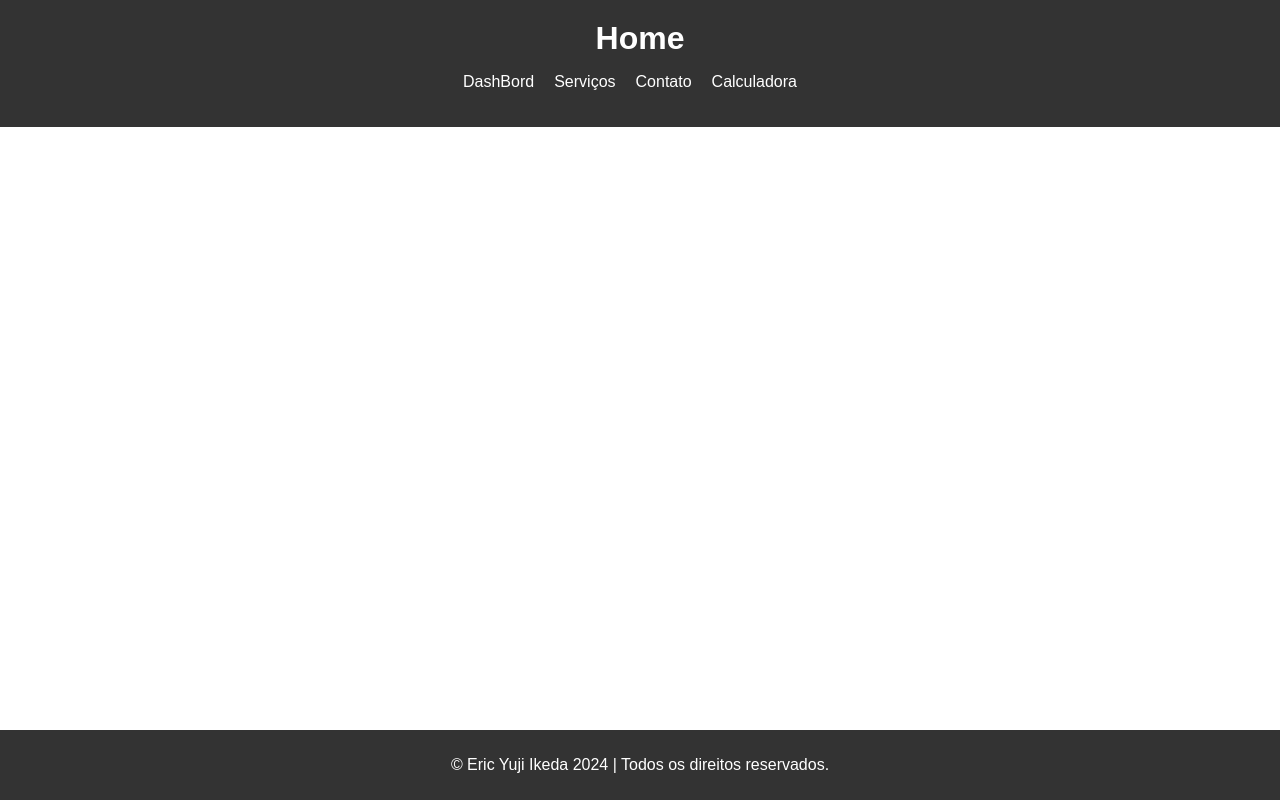
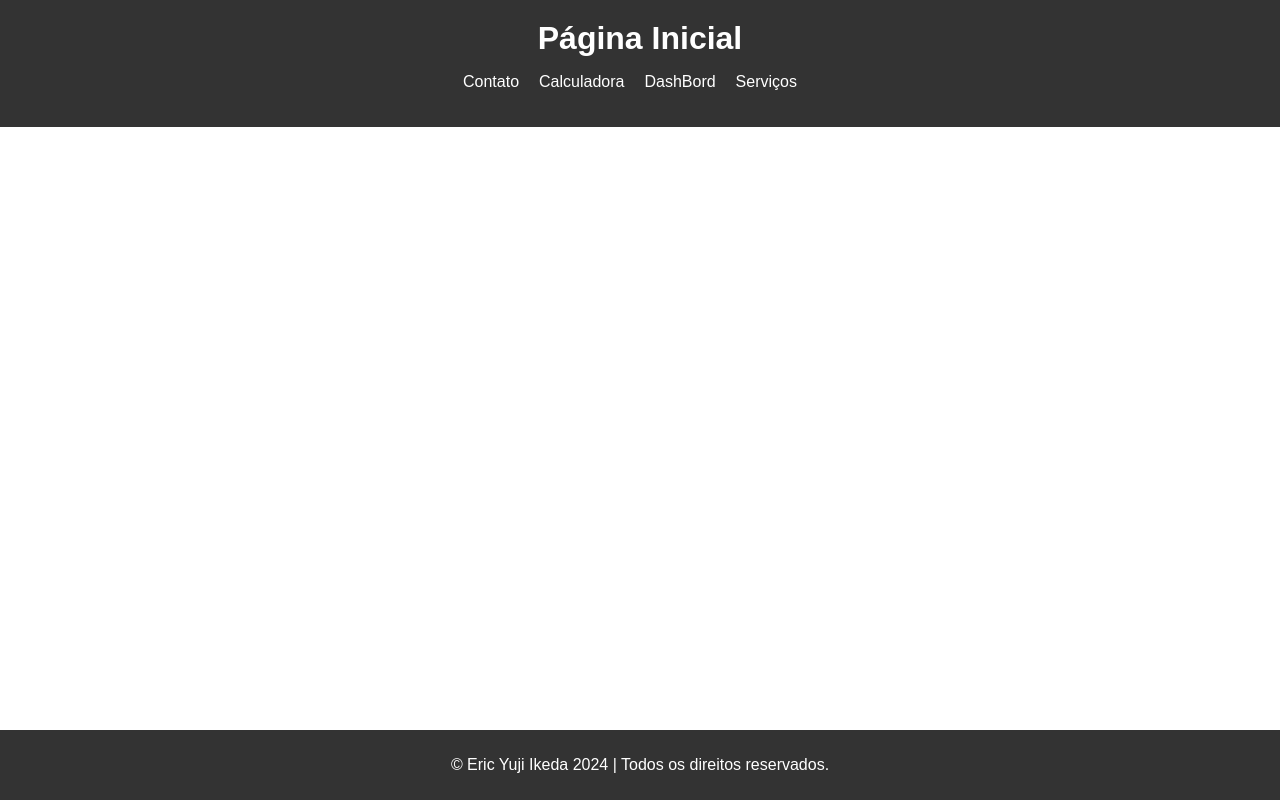
Before and after one commit to ikedayuji/Projeto_Solo_FrontEnd_React, a React (Create React App) app: page / in a window 1280 px wide. Built offline with nearby package versions, Linux system fonts and the light colour scheme.

Commit message:
Projeto v2.5 - Adicionado alguns botões na pág de Gráfico

```diff
--- a/src/App.js
+++ b/src/App.js
@@ -22,13 +22,13 @@ const App = () => {
       {!showDashboard && !showCalculadora && (
         <>
           <header className="header">
-            <h1>Home</h1>
+            <h1>Página Inicial</h1>
             <nav>
               <ul>
+                <li><a href="#contato"></a>Contato</li>
+                <li><a href="#calculadora" onClick={handleCalculadoraClick}>Calculadora</a></li>
                 <li><a href="#dashbord" onClick={handleDashboardClick}>DashBord</a></li>
                 <li><a href="#servicos">Serviços</a></li>
-                <li><a href="#contato">Contato</a></li>
-                <li><a href="#calculadora" onClick={handleCalculadoraClick}>Calculadora</a></li>
               </ul>
             </nav>
           </header>
--- a/src/components/Dashbord.js
+++ b/src/components/Dashbord.js
@@ -27,6 +27,21 @@ const Dashboard = () => {
               Gráficos
             </button>
           </li>
+          <li className="dashboard-right-align">
+            <button onClick={mostrarGraficosClick} className="dashboard-link">
+              Cadastro
+            </button>
+          </li>
+          <li className="dashboard-right-align">
+            <button onClick={mostrarGraficosClick} className="dashboard-link">
+              Login
+            </button>
+          </li>
+          <li className="dashboard-right-align">
+            <button onClick={mostrarGraficosClick} className="dashboard-link">
+              Logout
+            </button>
+          </li>
         </ul>
       </nav>
       {mostrarGraficos ? (
```
